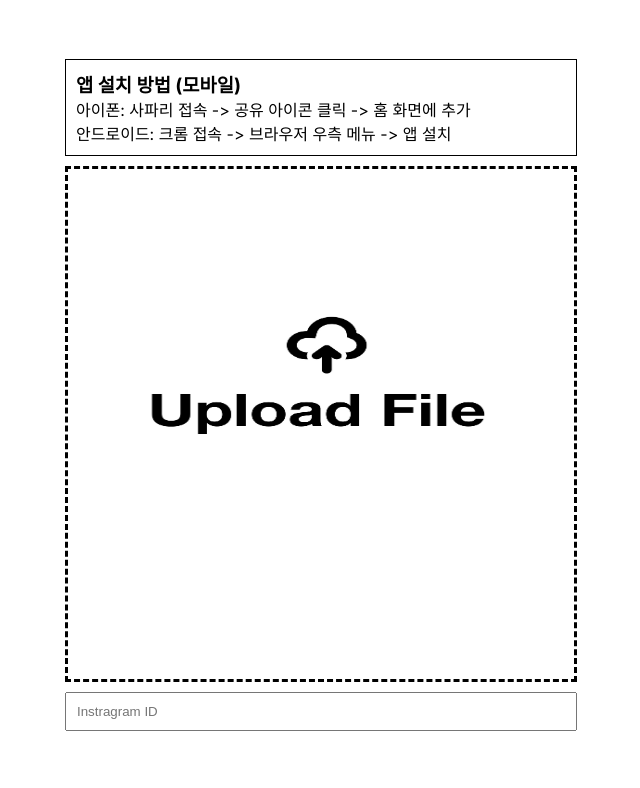
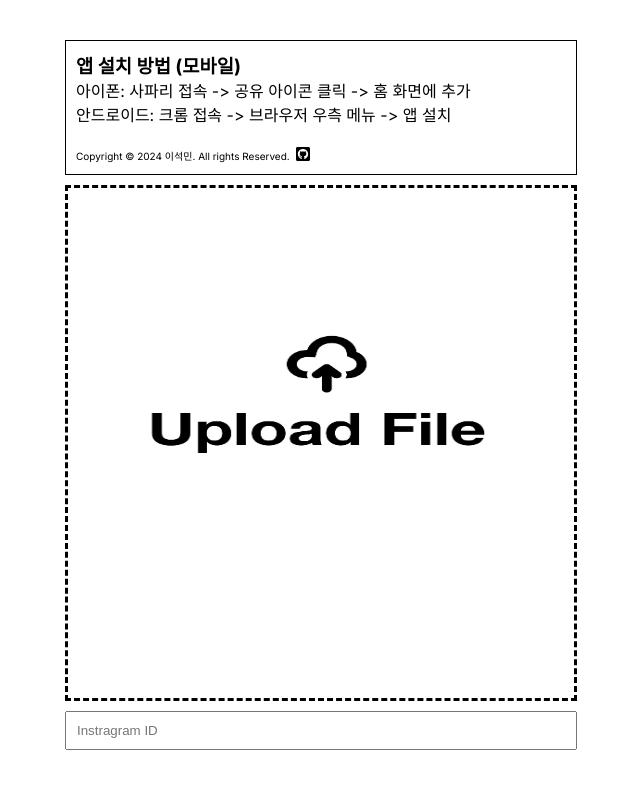
Before and after one commit to lee-seokmin/PhotoFrame, a Next.js app: page / in a window 1280 px wide. Shown: the top 788 px of the page, without its empty margins (319-959 px from the left). Built offline with nearby package versions, Linux system fonts and the light colour scheme.

Commit message:
Add Copyright

```diff
--- a/package.json
+++ b/package.json
@@ -11,7 +11,8 @@
   "dependencies": {
     "next": "14.1.3",
     "react": "^18",
-    "react-dom": "^18"
+    "react-dom": "^18",
+    "react-icons": "^5.0.1"
   },
   "devDependencies": {
     "eslint": "^8",
--- a/src/app/page.js
+++ b/src/app/page.js
@@ -4,6 +4,7 @@ import Image from "next/image";
 import styles from "./page.module.css";
 import { useState, useRef } from "react";
 import blank from '../../public/blank.jpg';
+import { FaGithubSquare } from "react-icons/fa";
 
 export default function Home() {
   const [image, setImage] = useState(blank);
@@ -68,6 +69,11 @@ export default function Home() {
           <h3>앱 설치 방법 (모바일)</h3>
           <p>아이폰: 사파리 접속 -&gt; 공유 아이콘 클릭 -&gt; 홈 화면에 추가</p>
           <p>안드로이드: 크롬 접속 -&gt; 브라우저 우측 메뉴 -&gt; 앱 설치</p>
+          <br/>
+          <div className={styles.Copyright}>
+            <span>Copyright © 2024 이석민. All rights Reserved.</span>
+            <a href="https://github.com/seokmin12/PhotoFrame" target="_blank"><FaGithubSquare size={16} /></a>
+          </div>
         </div>
         <div className={styles.ImageContainer}
           onClick={() => fileInput.current.click()}
--- a/src/app/page.module.css
+++ b/src/app/page.module.css
@@ -89,6 +89,15 @@
   padding: 10px;
 }
 
+.Copyright {
+  display: flex;
+  flex-direction: row;
+  align-items: center;
+  text-align: center;
+  font-size: 10px;
+  gap: 5px;
+}
+
 @media (max-width: 769px) {
   .ImageContainer {
     width: 90%;
```
Also changed, not shown: 1 other file (tests, documents, lock files or other folders).
